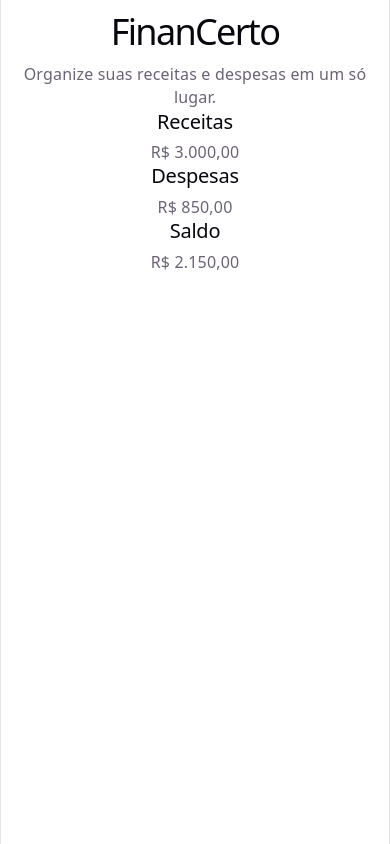
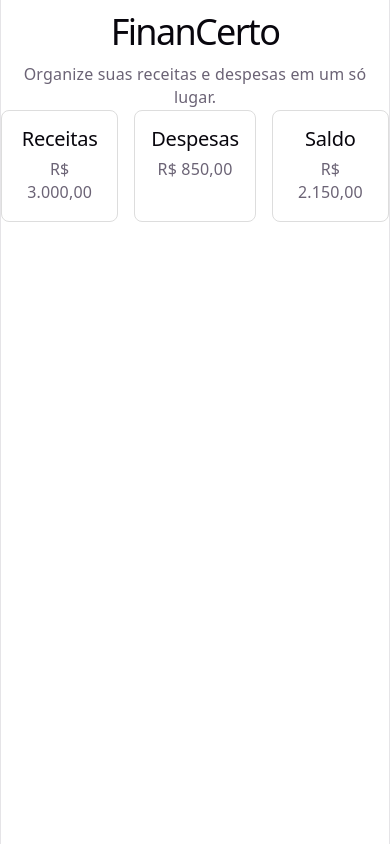
Before and after one commit to POLLY1515/FinanCerto, a React (Vite) app in the folder financerto-frontend/: page / in a window 390 px wide. Built offline with nearby package versions, Linux system fonts and the light colour scheme.

Commit message:
Style: melhora layout responsivo do resumo financeiro

```diff
--- a/financerto-frontend/src/App.jsx
+++ b/financerto-frontend/src/App.jsx
@@ -1,4 +1,5 @@
 import CartaoResumo from "./CartaoResumo";
+import "./App.css";
 
 
 function App() {
@@ -8,12 +9,11 @@ function App() {
     <main>
       <h1>FinanCerto</h1>
       <p>Organize suas receitas e despesas em um só lugar.</p>
-      <CartaoResumo titulo="Receitas" valor=" R$ 3.000,00 "/>
-
-      <CartaoResumo titulo="Despesas" valor=" R$ 850,00 "/>
-
-      <CartaoResumo titulo="Saldo" valor=" R$ 2.150,00 "/>
-
+      <div className="resumo-financeiro">
+          <CartaoResumo titulo="Receitas" valor=" R$ 3.000,00 "/>
+          <CartaoResumo titulo="Despesas" valor=" R$ 850,00 "/>
+          <CartaoResumo titulo="Saldo" valor=" R$ 2.150,00 "/>
+      </div>
 
     </main>
 
--- /dev/null
+++ b/financerto-frontend/src/CartaoResumo.css
@@ -0,0 +1,11 @@
+.cartao-resumo{
+    border: 1px solid #dddddd;
+    border-radius: 8px;
+    padding: 16px;
+    flex: 1;
+}
+
+.resumo-financeiro{
+    display: flex;
+    gap: 16px;
+}
--- a/financerto-frontend/src/CartaoResumo.jsx
+++ b/financerto-frontend/src/CartaoResumo.jsx
@@ -1,8 +1,10 @@
+import "./CartaoResumo.css";
+
 export default function CartaoResumo(props) {
 
   return (
 
-    <section>
+    <section className="cartao-resumo">
       <h2>{props.titulo}</h2>
       <p>{props.valor}</p>
     </section>
```
